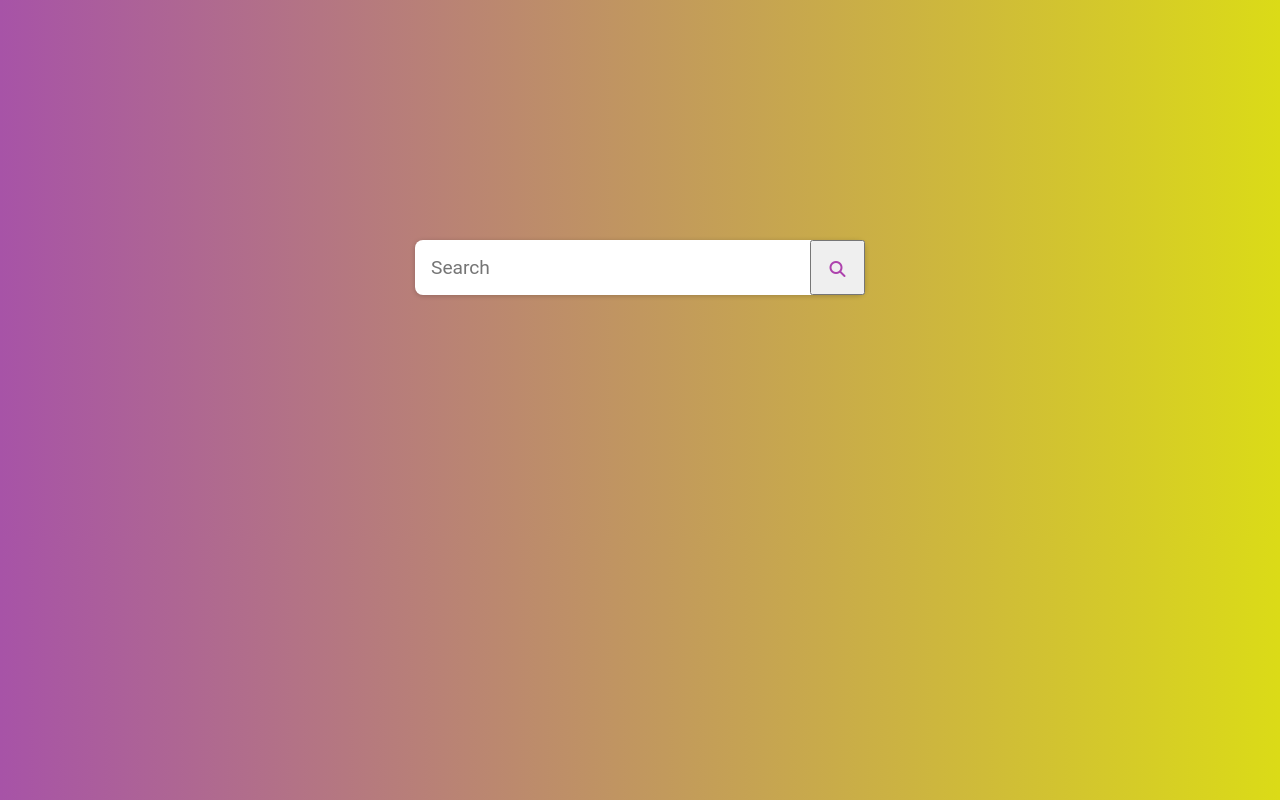
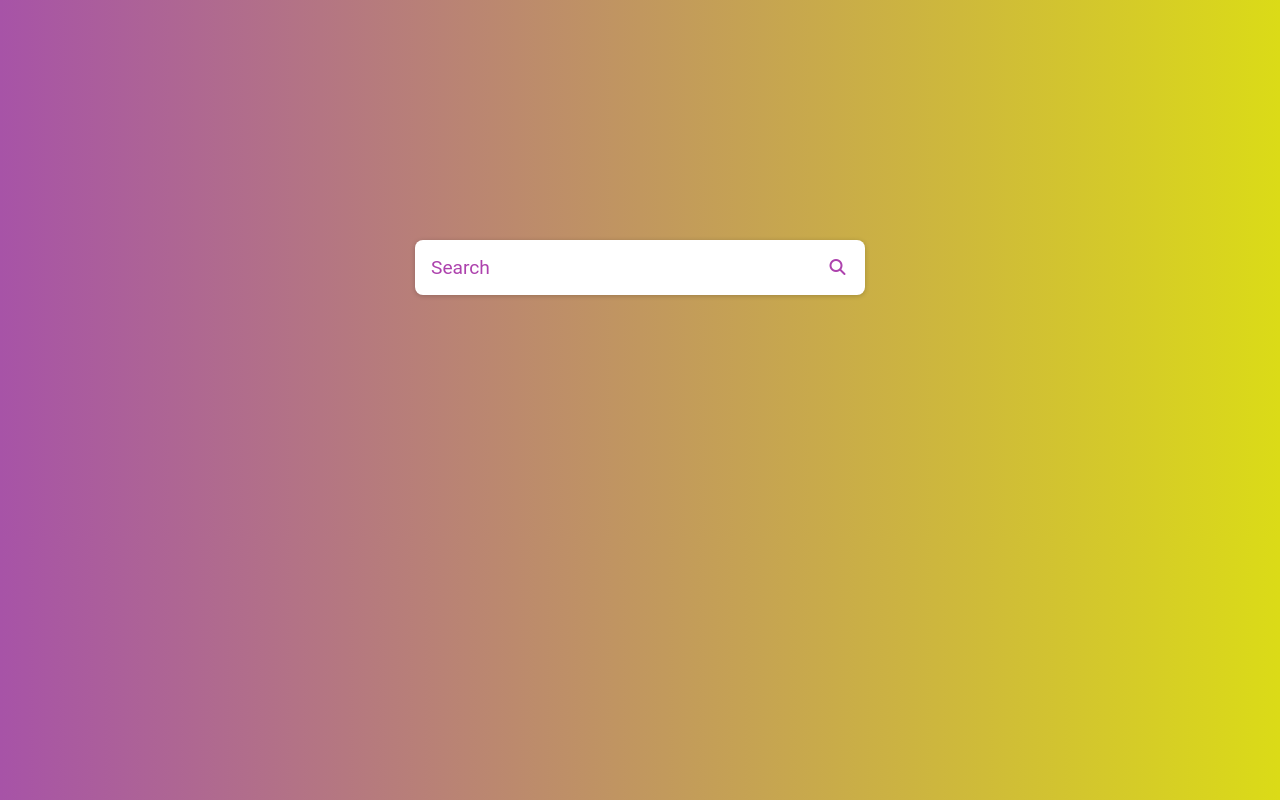
Before and after one commit to Have-Samuel/fruitSearch, a plain HTML site: page index.html in a window 1280 px wide. Drawn offline with nearby package versions, Linux system fonts and the light colour scheme.

Commit message:
Styling the button

```diff
--- a/style.css
+++ b/style.css
@@ -33,8 +33,13 @@ body {
   box-shadow: 0 1px 5px rgba(0, 0, 0, 0.2);
 }
 
-.search-input .icon {
-  height: 55px;
+button {
+  background: transparent;
+  border: none;
+  outline: none;
+}
+
+.icon {
   width: 55px;
   line-height: 55px;
   position: absolute;
@@ -43,6 +48,10 @@ body {
   text-align: center;
   color: rgb(173, 66, 173);
   cursor: pointer;
+}
+
+::placeholder {
+  color: rgb(173, 66, 173);
 }
 
 .search-input .autocom-box {
```
